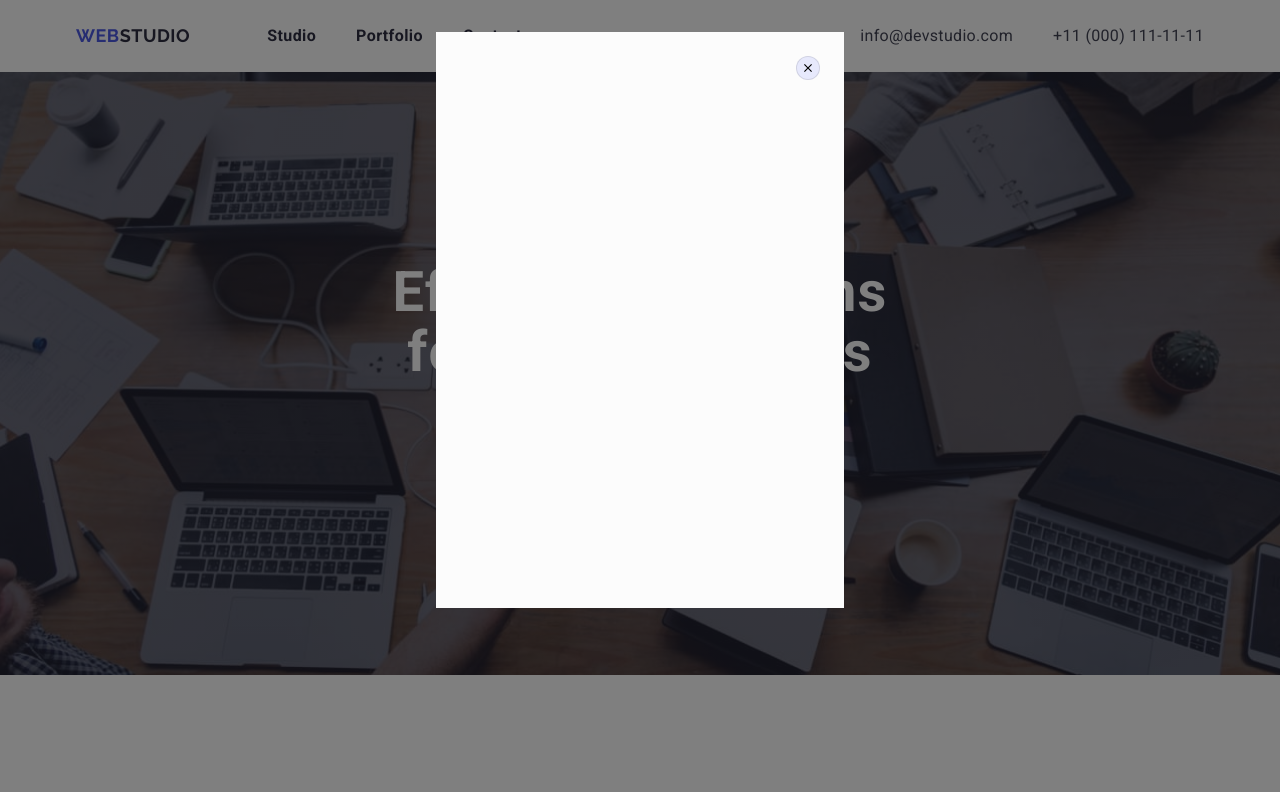
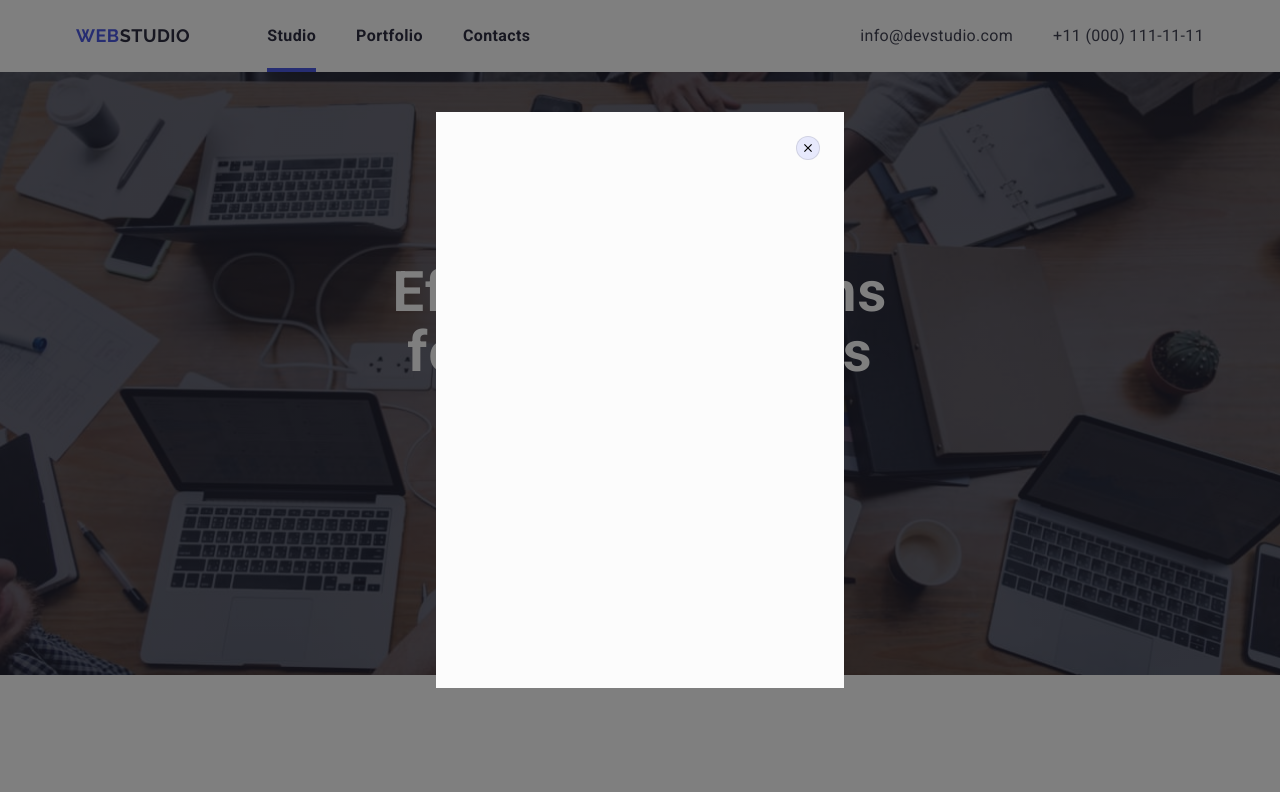
Before and after one commit to lisovenko02/goit-markup-hw-05, a plain HTML site: page index.html in a window 1280 px wide. Both pictures are taken after a click on the button "Order Service". Shown: the top 792 px of the page. Drawn offline with nearby package versions, Linux system fonts and the light colour scheme.

Commit message:
navigation hover, modal, transition on icon

```diff
--- a/css/styles.css
+++ b/css/styles.css
@@ -109,7 +109,7 @@ button {
     transition:color 250ms cubic-bezier(0.4, 0, 0.2, 1);
 }
 
-.navigation::after {
+.navigation.active::after {
     content: '';
 
     position: absolute;
@@ -118,17 +118,10 @@ button {
 
     display: block;
     width: 100%;
-    height: 5px;
+    height: 4px;
     background-color: var(--acent-color);
 
-    opacity: 0;
-    transform: scaleX(0);
     transition: transform 250ms cubic-bezier(0.4,0,0.2,1);
-}
-
-.navigation:hover::after {
-    opacity:1;
-    transform: scaleX(1);
 }
 
 .auth-list {
@@ -347,7 +340,7 @@ img {
     border-radius: 50%;
     align-items: center;
     justify-content: center;
-    transition: background-color 250ms cubic-bezier(0.4, 0, 0.2, 1), color 250ms cubic-bezier(0.4, 0, 0.2, 1), border-radius 250ms cubic-bezier(0.4, 0, 0.2, 1);
+    transition: background-color 250ms cubic-bezier(0.4, 0, 0.2, 1);
 
 }
 .networks {
@@ -496,7 +489,7 @@ width: 264px;
   border-radius: 50%;
   background-color: rgba(255, 255, 255, 0.1);
 
-  transition: background-color 250ms cubic-bezier(0.4, 0, 0.2, 1), color 250ms cubic-bezier(0.4, 0, 0.2, 1), border-radius 250ms cubic-bezier(0.4, 0, 0.2, 1);
+  transition: background-color 250ms cubic-bezier(0.4, 0, 0.2, 1);
 }
 .icon-media {
     fill:var(--cloud);
@@ -634,10 +627,8 @@ cursor: pointer;
 
 }
 .modal {
-    display: flex;
-    justify-content: flex-end;
     position: absolute;
-    top: 40%;
+    top: 50%;
     left: 50%;
     transform:translate(-50%,-50%) scale(1);
 
@@ -653,7 +644,10 @@ cursor: pointer;
 
 }
 .close {
-display: flex;
+    display: flex;
+    position: absolute;
+    top: 24px;
+    right:24px;
 align-items: center;
 justify-content: center;
 border-radius: 50%;
--- a/index.html
+++ b/index.html
@@ -18,7 +18,7 @@
             <nav class="site-nav">
                 <a href="./index.html" class="header-logo"><span>WEB</span>STUDIO</a>
                 <ul class="nav-list">
-                    <li class="item"><a href="./index.html" class="navigation">Studio</a></li>
+                    <li class="item"><a href="./index.html" class="navigation active">Studio</a></li>
                     <li class="item"><a href="./portfolio.html" class="navigation">Portfolio</a></li>
                     <li class="item"><a href="" class="navigation">Contacts</a></li>
                 </ul>
```
Also changed, not shown: portfolio.html (+1 -1 lines).
